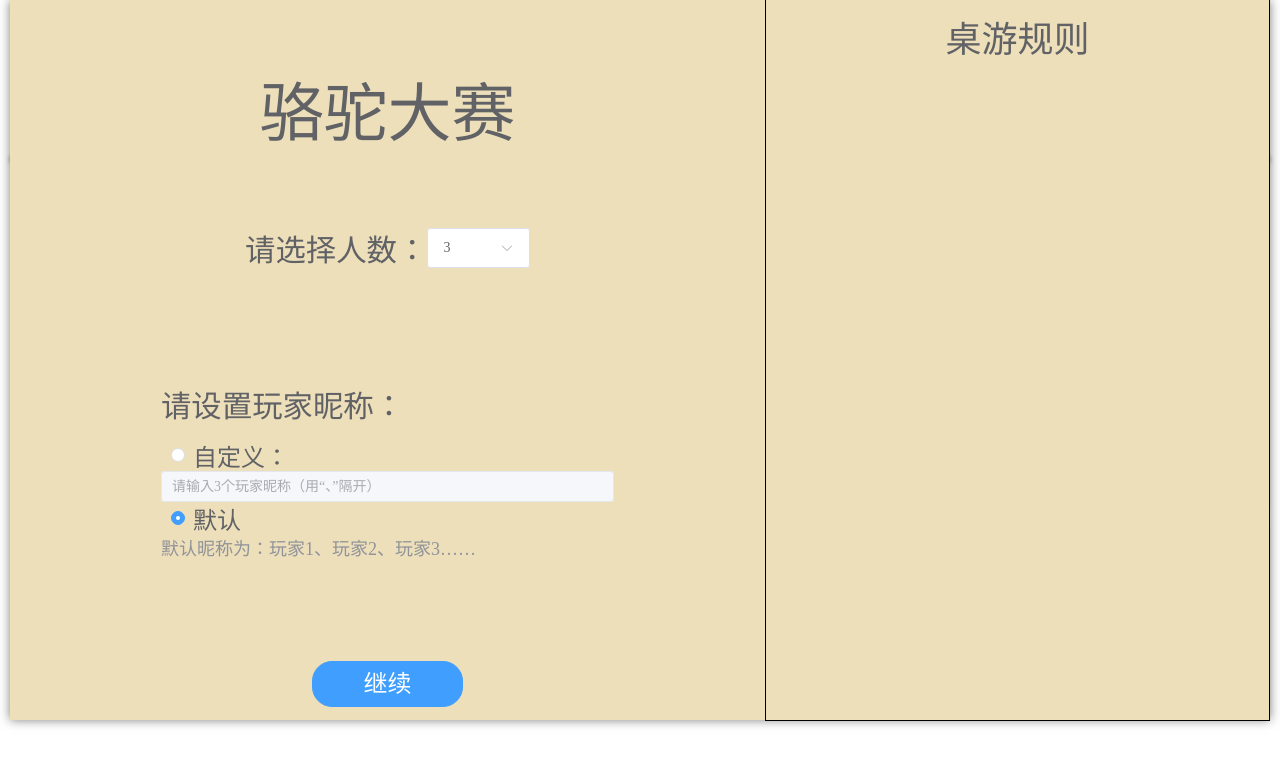
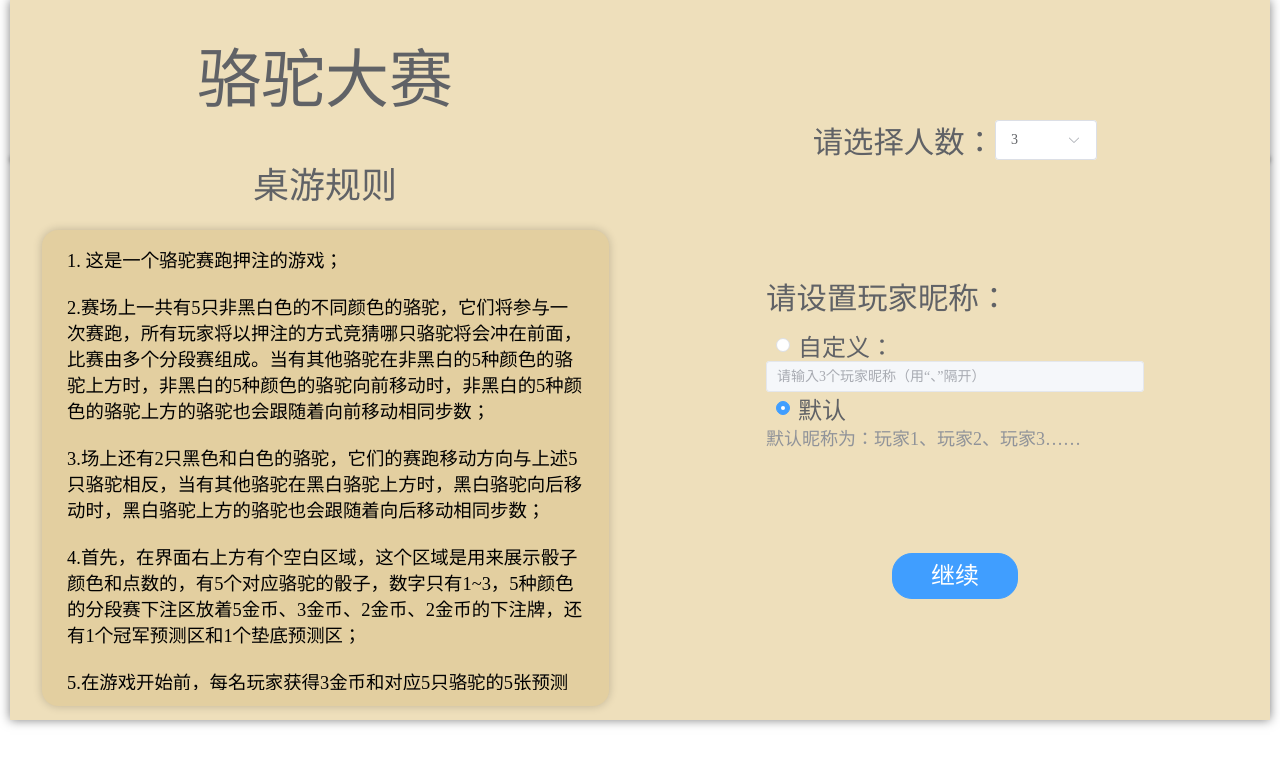
Before and after one commit to Siberia-Young/camel-race, a Vue app: page / in a window 1280 px wide. Shown: the top 766 px of the page. Built offline with nearby package versions, Linux system fonts and the light colour scheme.

Commit message:
增加桌游规则说明

```diff
--- a/package.json
+++ b/package.json
@@ -10,7 +10,10 @@
   "dependencies": {
     "core-js": "^3.8.3",
     "element-plus": "^2.4.4",
-    "vue": "^3.2.13"
+    "html-loader": "^4.2.0",
+    "markdown-loader": "^8.0.0",
+    "vue": "^3.2.13",
+    "vue-markdown": "^2.2.4"
   },
   "devDependencies": {
     "@babel/core": "^7.12.16",
--- a/src/components/DiceSection.vue
+++ b/src/components/DiceSection.vue
@@ -50,7 +50,6 @@ export default {
   display: flex;
   flex-direction: row;
   justify-content: space-evenly;
-  /* 换行 */
   flex-wrap: wrap;
   align-items: center;
 }
--- /dev/null
+++ b/src/components/RulesContent.vue
@@ -0,0 +1,60 @@
+<template>
+  <div class="rules-content">
+    <el-scrollbar class="rules-box">
+      <div class="rules">
+        1. 这是一个骆驼赛跑押注的游戏；<br /><br />
+        2.赛场上一共有5只非黑白色的不同颜色的骆驼，它们将参与一次赛跑，所有玩家将以押注的方式竞猜哪只骆驼将会冲在前面，比赛由多个分段赛组成。当有其他骆驼在非黑白的5种颜色的骆驼上方时，非黑白的5种颜色的骆驼向前移动时，非黑白的5种颜色的骆驼上方的骆驼也会跟随着向前移动相同步数；<br /><br />
+        3.场上还有2只黑色和白色的骆驼，它们的赛跑移动方向与上述5只骆驼相反，当有其他骆驼在黑白骆驼上方时，黑白骆驼向后移动时，黑白骆驼上方的骆驼也会跟随着向后移动相同步数；<br /><br />
+        4.首先，在界面右上方有个空白区域，这个区域是用来展示骰子颜色和点数的，有5个对应骆驼的骰子，数字只有1~3，5种颜色的分段赛下注区放着5金币、3金币、2金币、2金币的下注牌，还有1个冠军预测区和1个垫底预测区；<br /><br />
+        5.在游戏开始前，每名玩家获得3金币和对应5只骆驼的5张预测卡，用来预测最终冠军或是最终垫底；可以选择初始化同时掷出5个骰子，将5只骆驼放在对应数字的跑道上，有骆驼叠在一起时，若下面的骆驼行动则上面的骆驼一起行动；也可以选择不进行初始化，所有骆驼就会从同一起跑线开始赛跑；在分段赛排名和最终排名时，上方骆驼优先于下方骆驼；<br /><br />
+        6. 游戏开始后，每位玩家在自己回合可以从以下4个操作任选其1：<br />
+        &nbsp;&nbsp;&nbsp;&nbsp;6.1掷骰子：掷出一个骰子，然后移动对应的骆驼，掷骰子的玩家获得1张奖券，奖券将在分段赛结束时兑换成金币，1奖券兑换1金币。当掷出5颗骰子时，会结束一次分段赛；<br />
+        &nbsp;&nbsp;&nbsp;&nbsp;6.2预测最终比赛结果：对最终冠军或者垫底进行预测，当比赛结束时，结算预测。最终比赛结束时，冠军和垫底各只有一匹骆驼，此前对该两匹骆驼作出预测的玩家分别会按照先后预测作出排序，前5名获得8金币、5金币、3金币、2金币、1金币的奖励，剩余预测正确但是顺序在第5名后的玩家不会获得奖励，每张错误的预测卡都会让相应的玩家扣除1金币；<br />
+        &nbsp;&nbsp;&nbsp;&nbsp;6.3下注分段赛：拿取1张分段赛下注牌，在分段赛下注区按下注时间先后顺序展示玩家昵称，当分段赛结束时，以分段赛当前骆驼的排名顺序结算下注奖励，以分段赛当前领先的第一名和第二名的颜色的骆驼为准。对领先的第一名颜色的骆驼下注正确的玩家，按照下注先后的时间进行排序，分别获得5金币、3金币、2金币、2金币的奖励。对领先的第二名颜色的骆驼下注正确的玩家，按照下注先后的时间进行排序，二各获得1金币的奖励。对下注错误的所有玩家，按照下注错误的次数，扣除相应的金币，每张下注错误牌扣除1金币；<br />
+        &nbsp;&nbsp;&nbsp;&nbsp;6.4布置陷阱：在最上方赛道上指定地点布置陷阱，陷阱分为前进一步和后退一步两种，当接下来有骆驼踩到分段赛时布置的陷阱时，陷阱会触发对骆驼作出相应的动作，设置陷阱的玩家获得1金币的奖励，触发过的陷阱在当前分段赛失效，分段赛结束后当前分段赛中设置的所有陷阱都将撤销。<br /><br />
+        7.每次分段赛结束后，结算一次分段赛下注，然后将下注牌归位，清空分段赛下注区展示的玩家昵称；当有任一匹非黑白色的骆驼冲过终点时，游戏立刻结束，先结算当前分段赛结果，再结算最终冠军及最终垫底；<br /><br />
+        8. 获得金币最多的玩家获胜。<br /><br />
+      </div>
+    </el-scrollbar>
+    <slot></slot>
+  </div>
+</template>
+
+<script>
+export default {
+  name: "RulesContent",
+  components: {},
+  data() {
+    return {};
+  },
+};
+</script>
+
+<style scoped>
+.rules-content {
+  height: 100%;
+  width: 100%;
+  display: flex;
+  flex-direction: column;
+  justify-content: center;
+  align-items: center;
+  background-color: #e3cfa0;
+  box-shadow: 0 0 10px 0 rgba(0, 0, 0, 0.2);
+  border-radius: 2vh;
+}
+
+.rules-content .rules-box {
+  height: 100%;
+  width: 100%;
+  display: flex;
+  flex-direction: column;
+  justify-content: flex-start;
+  align-items: center;
+  box-sizing: border-box;
+  padding: 2vh 2vw;
+}
+
+.rules-content .rules-box .rules {
+  font-size: 2.3vh;
+}
+</style>
--- a/src/views/HomeView.vue
+++ b/src/views/HomeView.vue
@@ -1,8 +1,12 @@
 <template>
   <div class="home-view">
     <div class="info-section" v-if="this.globalState === 'info'">
+      <div class="rules">
+        <el-text class="game-title" size="large">骆驼大赛</el-text>
+        <el-text class="rules-title">桌游规则</el-text>
+        <RulesContent class="rules-content"></RulesContent>
+      </div>
       <div class="info-show">
-        <el-text class="game-title" size="large">骆驼大赛</el-text>
         <div class="info-input">
           <div class="player-num">
             <el-text size="large">请选择人数：</el-text>
@@ -51,9 +55,6 @@
             继续
           </el-button>
         </div>
-      </div>
-      <div class="rules">
-        <el-text class="rules-title">桌游规则</el-text>
       </div>
     </div>
     <div class="top">
@@ -234,6 +235,16 @@
             </div>
           </el-radio-group>
           <el-button-group class="operate">
+            <el-button type="warning" @click="this.rulesDisplay = true">
+              规则
+            </el-button>
+            <div class="mask" v-if="rulesDisplay">
+              <RulesContent class="rules-display">
+                <el-button type="danger" @click="this.rulesDisplay = false">
+                  关闭
+                </el-button>
+              </RulesContent>
+            </div>
             <div class="current-player">
               <el-text>当前玩家：{{ playerNames[currentPlayer] }}</el-text>
             </div>
@@ -293,6 +304,7 @@ import BetSection from "@/components/BetSection";
 import DiceSection from "@/components/DiceSection";
 import ForecastSection from "@/components/ForecastSection";
 import RaceSection from "@/components/RaceSection";
+import RulesContent from "@/components/RulesContent";
 export default {
   name: "HomeView",
   components: {
@@ -301,10 +313,12 @@ export default {
     DiceSection,
     ForecastSection,
     RaceSection,
+    RulesContent,
   },
   data() {
     return {
       globalState: "info", //info,initial,wait,running,settling,finished
+      rulesDisplay: false,
       playerNum: 3,
       currentPlayer: 0,
       customizeOrNot: false,
@@ -862,7 +876,7 @@ export default {
   aspect-ratio: 1.75 / 1;
   max-width: 100vw;
   max-height: 56.25vw;
-  position: fixed;
+  position: absolute;
   z-index: 1;
   background-color: #eedfbb;
   display: flex;
@@ -871,23 +885,48 @@ export default {
   align-items: center;
 }
 
-.info-show {
+.rules {
   height: 100%;
-  width: 60%;
+  width: 50%;
   display: flex;
   flex-direction: column;
-  justify-content: flex-start;
+  justify-content: center;
   align-items: center;
 }
 
-.info-show .game-title {
-  height: 30%;
+.rules .game-title {
+  height: 20%;
   width: 100%;
   display: flex;
   flex-direction: column;
   justify-content: center;
   align-items: center;
   font-size: 8vh;
+}
+
+.rules .rules-title {
+  height: 10%;
+  width: 100%;
+  display: flex;
+  flex-direction: column;
+  justify-content: center;
+  align-items: center;
+  font-size: 4.5vh;
+}
+
+.rules .rules-content {
+  height: 66%;
+  width: 90%;
+  margin: 2% 5%;
+}
+
+.info-show {
+  height: 100%;
+  width: 50%;
+  display: flex;
+  flex-direction: column;
+  justify-content: center;
+  align-items: center;
 }
 
 .info-show .info-input {
@@ -965,26 +1004,6 @@ export default {
   border-color: transparent !important;
 }
 
-.rules {
-  height: 100%;
-  width: 40%;
-  display: flex;
-  flex-direction: column;
-  justify-content: flex-start;
-  align-items: center;
-  border: 1px solid black;
-}
-
-.rules-title {
-  height: 10%;
-  width: 100%;
-  display: flex;
-  flex-direction: column;
-  justify-content: center;
-  align-items: center;
-  font-size: 4.5vh;
-}
-
 .top {
   height: 30%;
   width: 100%;
@@ -1038,7 +1057,8 @@ export default {
 
 .control-section {
   height: 73%;
-  width: 100%;
+  width: 97%;
+  margin: 0 1.5%;
 }
 
 .initial-section {
@@ -1147,11 +1167,36 @@ export default {
   align-items: center;
 }
 
+.choose-section .operate .mask {
+  position: fixed;
+  top: 0;
+  left: 0;
+  height: 100vh;
+  width: 100vw;
+  z-index: 1;
+  background-color: rgba(0, 0, 0, 0.5);
+}
+
+.choose-section .operate .rules-display {
+  position: absolute;
+  top: 50%;
+  left: 50%;
+  transform: translate(-50%, -50%);
+  height: 85vh;
+  width: 75vw;
+  z-index: 2;
+}
+
+.choose-section .operate .rules-display .el-button{
+  margin-bottom: 5vh;
+
+}
+
 .choose-section .operate .current-player .el-text {
   font-size: 3.5vh;
 }
 
-.choose-section .operate .el-button {
+.choose-section .operate > .el-button {
   height: 80%;
   aspect-ratio: 2 / 1;
   border-radius: 1vh !important;
--- a/vue.config.js
+++ b/vue.config.js
@@ -1,4 +1,6 @@
-const { defineConfig } = require('@vue/cli-service')
+const {
+  defineConfig
+} = require('@vue/cli-service')
 module.exports = defineConfig({
   transpileDependencies: true
 })
```
Also changed, not shown: src/assets/rules.md (added, +18 -0 lines), 2 other files (tests, documents, lock files or other folders).
